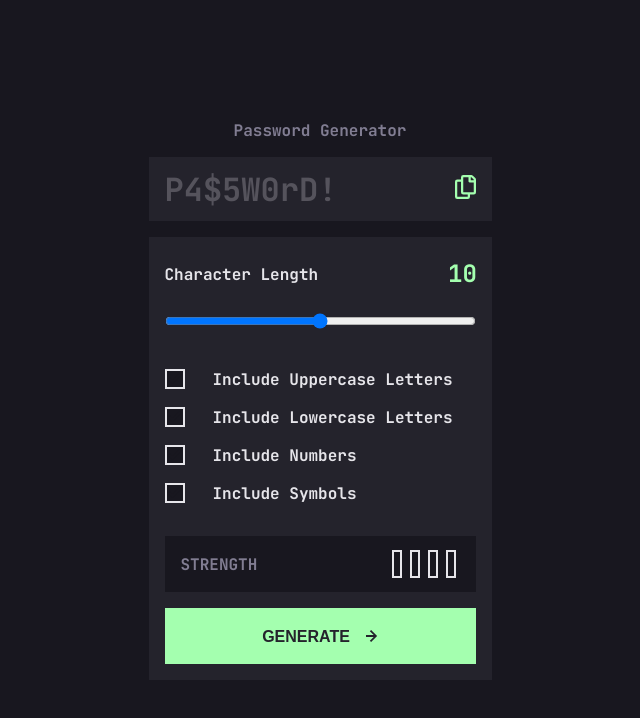
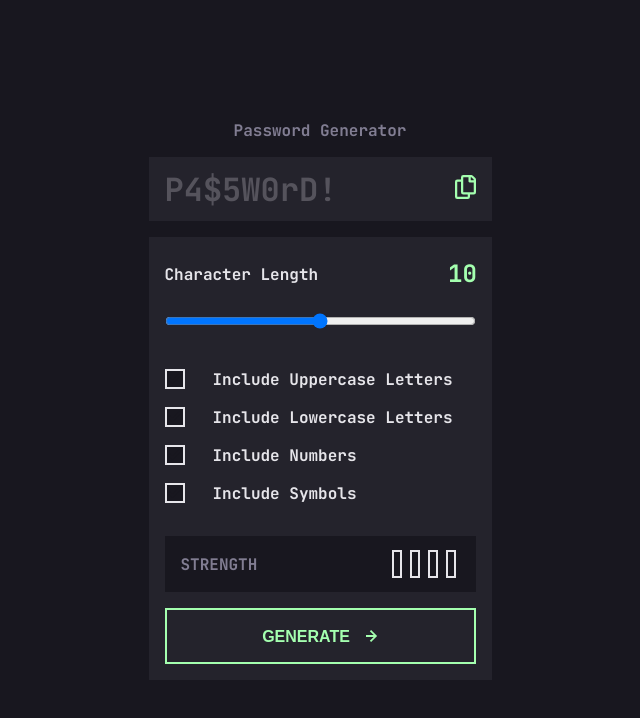
Before and after one commit to TatoPirtakhia/Password-Generator, a React (Create React App) app: page / in a window 1280 px wide. In both pictures the pointer is over the button "GENERATE". Shown: the top 718 px of the page, without its empty margins (320-960 px from the left). Built offline with nearby package versions, Linux system fonts and the light colour scheme.

Commit message:
hovers add

```diff
--- a/src/App.css
+++ b/src/App.css
@@ -72,6 +72,7 @@
   align-items: center;
   justify-content: center;
   border: none;
+  cursor: pointer;
 }
 
 .box {
@@ -82,6 +83,7 @@
   align-items: center;
   justify-content: center;
   border: 2px solid #e6e5ea;
+  cursor: pointer;
 }
 .checkBoxes {
   display: flex;
@@ -163,6 +165,7 @@ button {
   margin-bottom: 16px;
   background-color: rgba(164, 255, 175, 1);
   border: none;
+  cursor: pointer;
 }
 .generate {
   font-weight: 700;
@@ -177,6 +180,18 @@ button {
 
 .copy:hover path {
   fill: rgba(255, 255, 255, 1);
+}
+button:hover{
+  background-color:rgba(36, 35, 44, 1) ;
+  border: 2px solid rgba(164, 255, 175, 1);
+
+}
+
+button:hover path{
+  fill:rgba(164, 255, 175, 1);
+}
+button:hover p{
+  color:rgba(164, 255, 175, 1);
 }
 
 @media (min-width: 1440px) {
```
